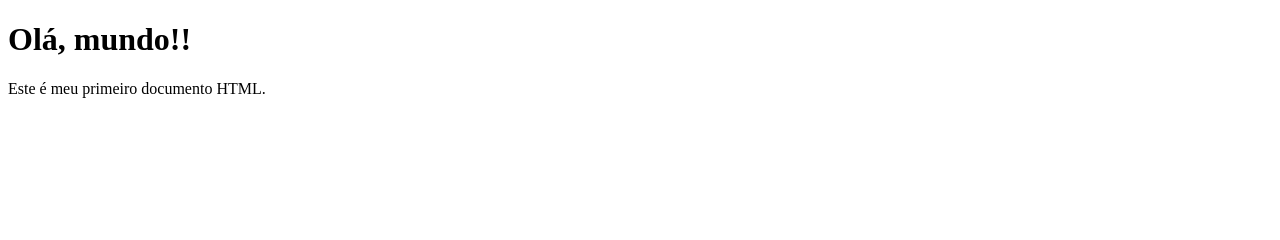
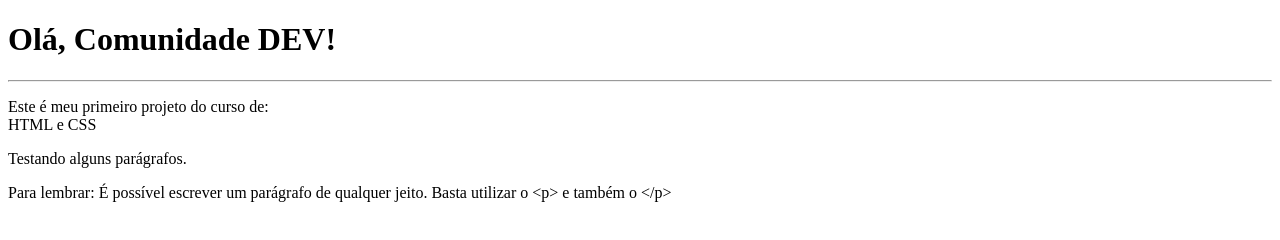
Before and after one commit to ViniciusEderman/Html-Css-Course, a plain HTML site: page Html-Css/index.html in a window 1280 px wide. Drawn offline with Linux system fonts and the light colour scheme.

Commit message:
finalizando aula 13 de 41

```diff
--- a/Html-Css/index.html
+++ b/Html-Css/index.html
@@ -10,7 +10,12 @@
 
 </head>
 <body>
-    <h1>Olá, mundo!!</h1>
-    <p>Este é meu primeiro documento HTML.</p>
+
+    <h1>Olá, Comunidade DEV!</h1>
+    <hr>
+    <p>Este é meu primeiro projeto do curso de: <br> HTML e CSS</p>
+    <p> Testando alguns parágrafos.</p>
+    <p>Para lembrar: É possível escrever um parágrafo de qualquer jeito. Basta utilizar o &lt;p&gt; e também o &lt;/p&gt;</p>
+
 </body>
 </html>
```
